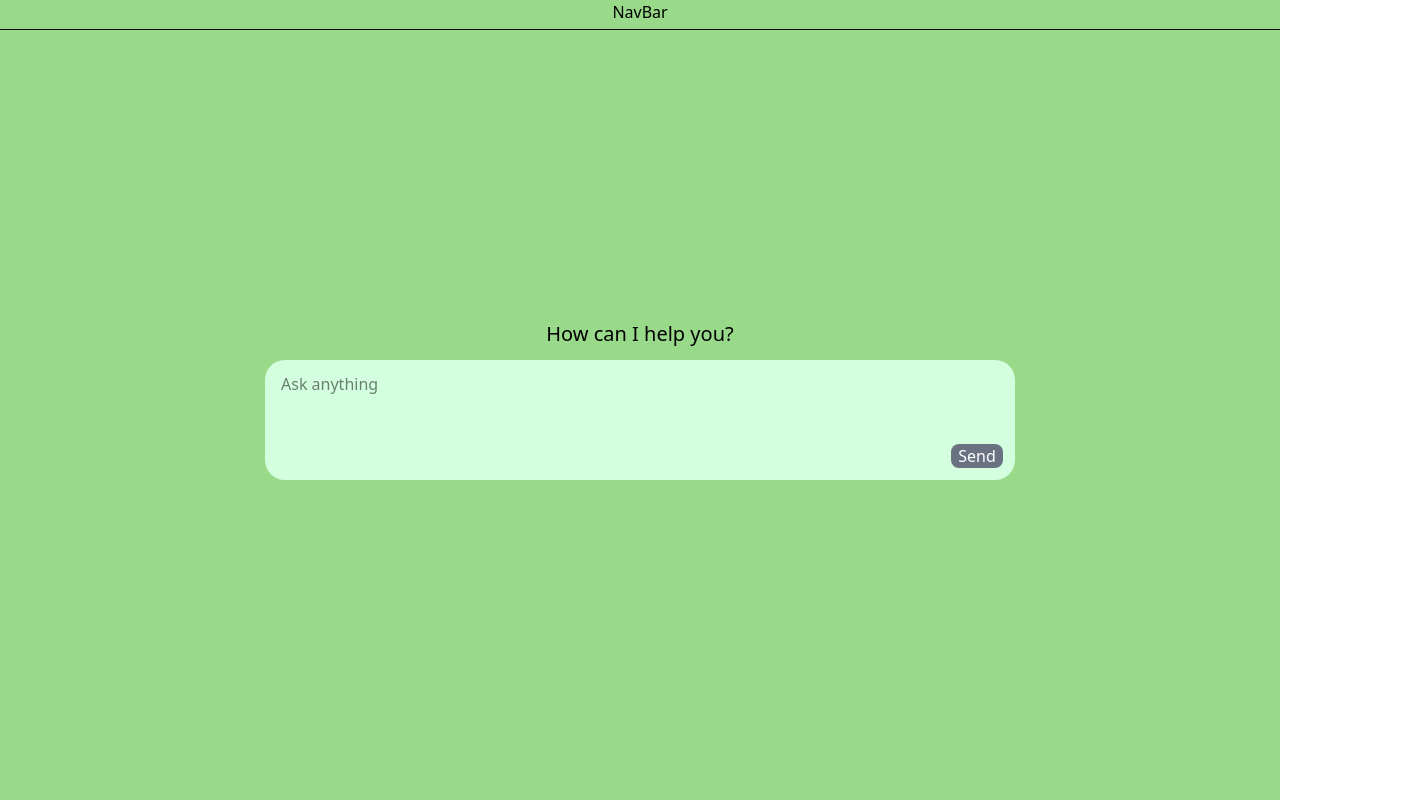
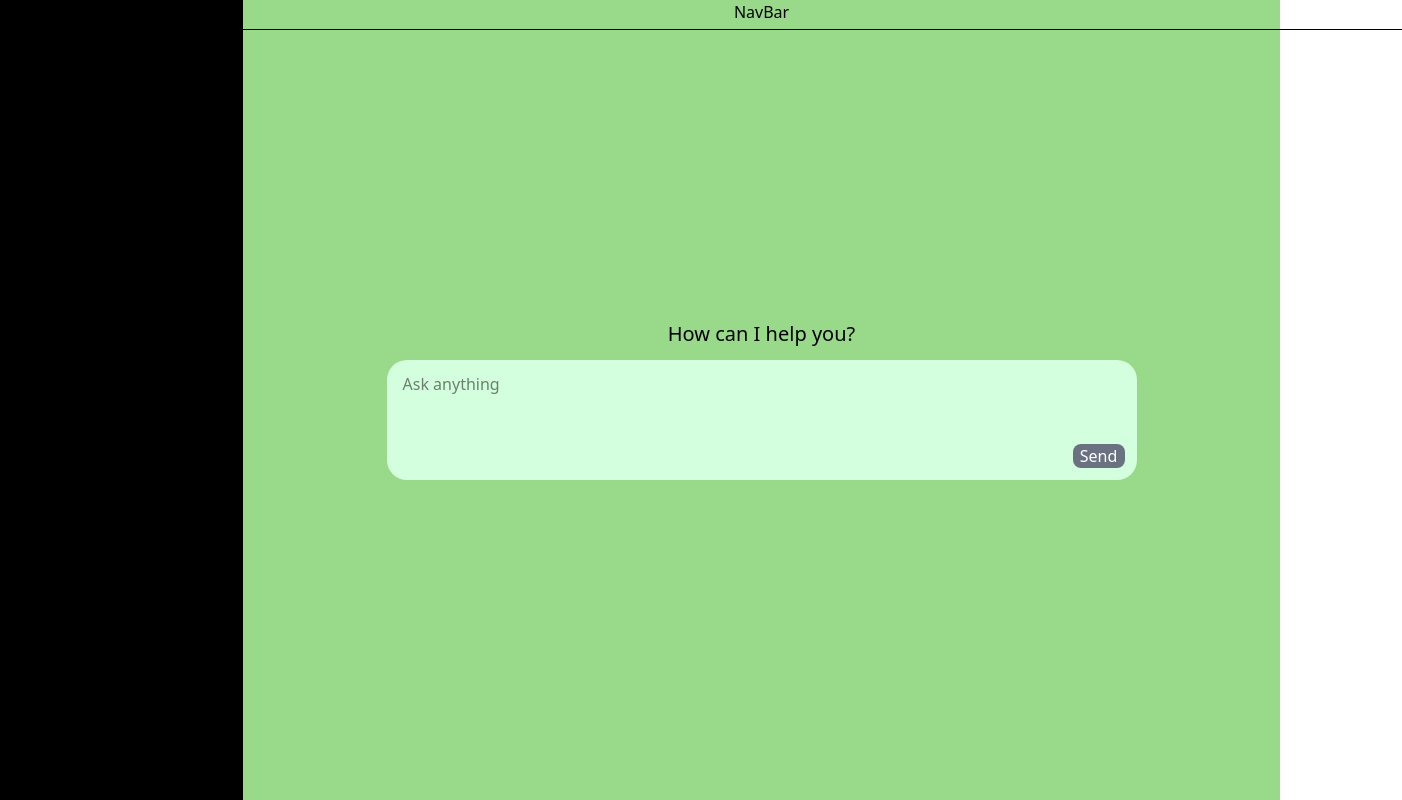
Before and after one commit to jkolp/AiTherapist, a React (Vite) app in the folder frontend/: page / in a window 1280 px wide. Shown: the whole page, 1402 px wide, since content can reach past the window. Built offline with nearby package versions, Linux system fonts and the light colour scheme.

Commit message:
customizing side bar

```diff
--- a/frontend/src/App.tsx
+++ b/frontend/src/App.tsx
@@ -1,13 +1,14 @@
 import { useState } from 'react'
 import './App.css'
 import TextChatPage from './pages/TextChatPage/TextChatPage'
+import Sidebar from './components/Sidebar'
 
 
 function App() {
-  const [count, setCount] = useState(0)
 
   return (
-    <div className=' h-screen w-screen bg-[#99d98a] '>
+    <div className=' h-screen w-screen bg-[#99d98a] flex'>
+      <Sidebar />
       <TextChatPage />
     </div>
   );
--- a/frontend/src/components/Sidebar.tsx
+++ b/frontend/src/components/Sidebar.tsx
@@ -3,7 +3,7 @@ import React from "react";
 export default function Sidebar() {
 
     return (
-        <div>
+        <div className="w-[300px] bg-black h-full">
             Sidebar
         </div>
     )
```
